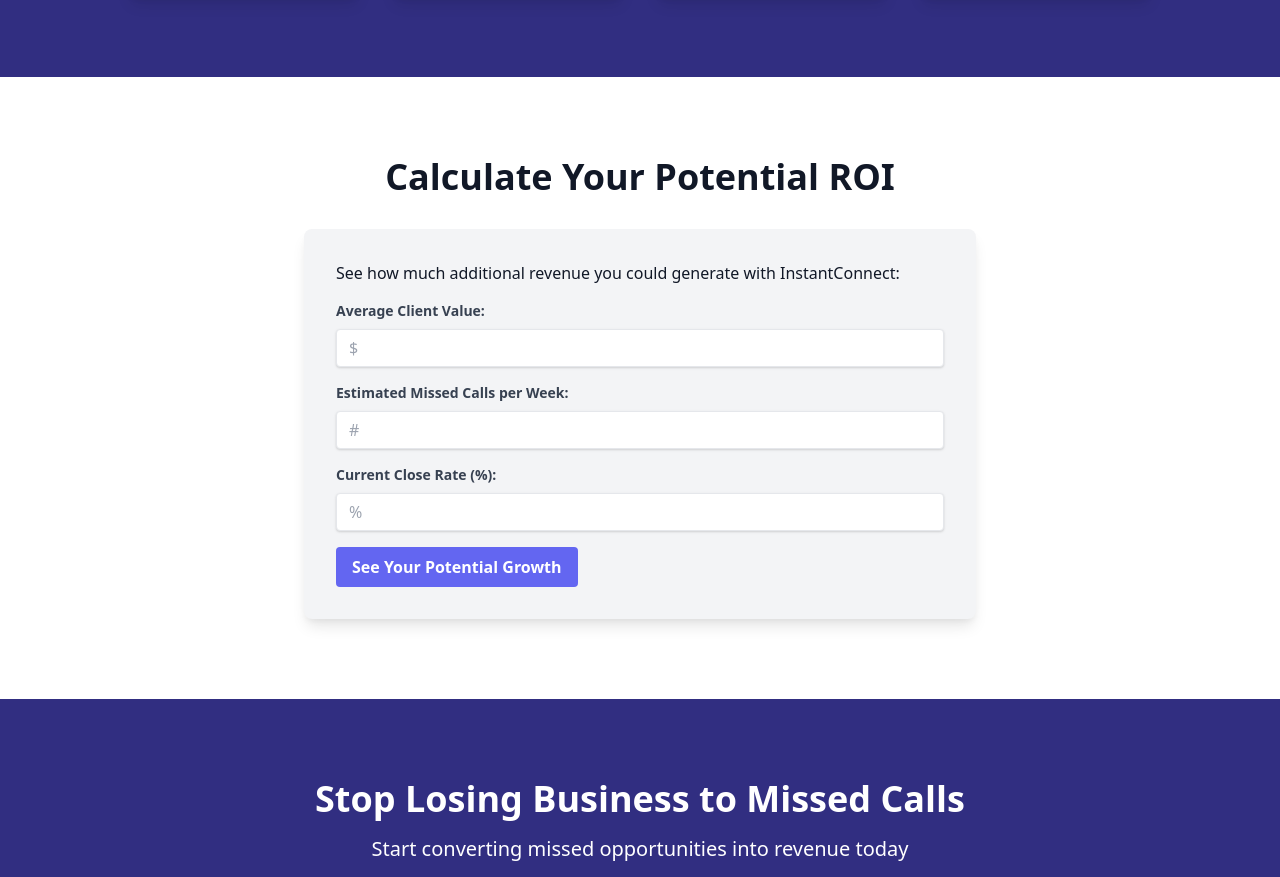
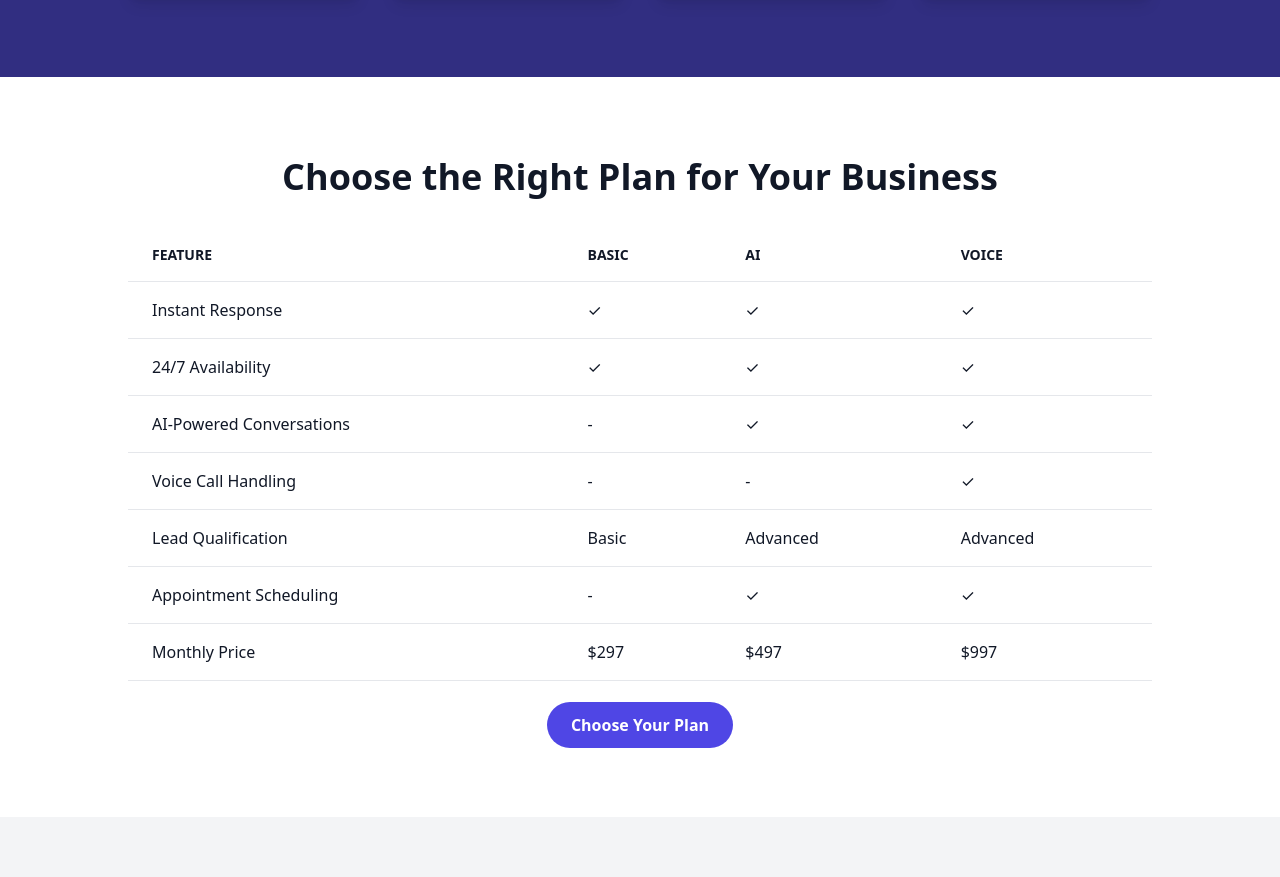
Before and after one commit to APP-EAS/testnewlanding, a plain HTML site: page index.html in a window 1280 px wide. Shown: the part 1923-2800 px from the top of the page. Drawn offline with nearby package versions, Linux system fonts and the light colour scheme.

Commit message:
Update index.html

```diff
--- a/index.html
+++ b/index.html
@@ -44,6 +44,9 @@
                         <a href="#benefits" class="block mt-4 lg:inline-block lg:mt-0 text-indigo-200 hover:text-white mr-4">
                             Key Benefits
                         </a>
+                        <a href="#comparison" class="block mt-4 lg:inline-block lg:mt-0 text-indigo-200 hover:text-white mr-4">
+                            Plan Comparison
+                        </a>
                         <a href="#roi-calculator" class="block mt-4 lg:inline-block lg:mt-0 text-indigo-200 hover:text-white mr-4">
                             ROI Calculator
                         </a>
@@ -71,7 +74,7 @@
             <h2 class="text-3xl sm:text-4xl font-bold mb-8 text-center">Experience InstantConnect Live</h2>
             <div class="bg-gray-100 rounded-lg shadow-lg p-8 text-center">
                 <p class="text-xl mb-6">Witness our 2-3 minute response time:</p>
-                <a href="tel:+14159188021" class="text-3xl font-bold text-indigo-600 hover:text-indigo-800 transition duration-300">+1 (833) 315-4088</a>
+                <a href="tel:+18333154088" class="text-3xl font-bold text-indigo-600 hover:text-indigo-800 transition duration-300">+1 (833) 315-4088</a>
                 <p class="mt-4 text-gray-700 mb-8">Call now, let it go to voicemail, and watch how quickly we engage!</p>
                 <a href="https://instantconnectai.eliteaisolutions.com/" class="bg-indigo-600 hover:bg-indigo-700 text-white font-bold py-3 px-6 rounded-full transition duration-300">Ready to Get Started?</a>
             </div>
@@ -90,12 +93,12 @@
                 <div class="bg-white rounded-lg shadow-lg p-6">
                     <div class="text-4xl font-bold text-indigo-600 mb-4">2</div>
                     <h3 class="text-xl font-bold mb-2">Immediate Engagement</h3>
-                    <p>Within 2-3 minutes, our AI initiates contact with the caller via SMS or voice call.</p>
+                    <p>Within 2-3 minutes, InstantConnect initiates contact with the caller via SMS or voice call.</p>
                 </div>
                 <div class="bg-white rounded-lg shadow-lg p-6">
                     <div class="text-4xl font-bold text-indigo-600 mb-4">3</div>
-                    <h3 class="text-xl font-bold mb-2">Lead Conversion</h3>
-                    <p>Our AI qualifies leads, schedules appointments, and seamlessly hands off to your team.</p>
+                    <h3 class="text-xl font-bold mb-2">Lead Capture</h3>
+                    <p>InstantConnect captures lead information and notifies your team for timely follow-up.</p>
                 </div>
             </div>
         </div>
@@ -125,10 +128,75 @@
         </div>
     </section>
 
-    <section class="bg-white py-20" id="roi-calculator">
+    <section class="bg-white py-20" id="comparison">
+        <div class="max-w-6xl mx-auto px-6 sm:px-8 lg:px-16">
+            <h2 class="text-3xl sm:text-4xl font-bold mb-8 text-center">Choose the Right Plan for Your Business</h2>
+            <div class="overflow-x-auto">
+                <table class="w-full text-left border-collapse">
+                    <thead>
+                        <tr>
+                            <th class="py-4 px-6 bg-grey-lightest font-bold uppercase text-sm text-grey-dark border-b border-grey-light">Feature</th>
+                            <th class="py-4 px-6 bg-grey-lightest font-bold uppercase text-sm text-grey-dark border-b border-grey-light">Basic</th>
+                            <th class="py-4 px-6 bg-grey-lightest font-bold uppercase text-sm text-grey-dark border-b border-grey-light">AI</th>
+                            <th class="py-4 px-6 bg-grey-lightest font-bold uppercase text-sm text-grey-dark border-b border-grey-light">Voice</th>
+                        </tr>
+                    </thead>
+                    <tbody>
+                        <tr>
+                            <td class="py-4 px-6 border-b border-grey-light">Instant Response</td>
+                            <td class="py-4 px-6 border-b border-grey-light">✓</td>
+                            <td class="py-4 px-6 border-b border-grey-light">✓</td>
+                            <td class="py-4 px-6 border-b border-grey-light">✓</td>
+                        </tr>
+                        <tr>
+                            <td class="py-4 px-6 border-b border-grey-light">24/7 Availability</td>
+                            <td class="py-4 px-6 border-b border-grey-light">✓</td>
+                            <td class="py-4 px-6 border-b border-grey-light">✓</td>
+                            <td class="py-4 px-6 border-b border-grey-light">✓</td>
+                        </tr>
+                        <tr>
+                            <td class="py-4 px-6 border-b border-grey-light">AI-Powered Conversations</td>
+                        <td class="py-4 px-6 border-b border-grey-light">-</td>
+                        <td class="py-4 px-6 border-b border-grey-light">✓</td>
+                        <td class="py-4 px-6 border-b border-grey-light">✓</td>
+                    </tr>
+                    <tr>
+                        <td class="py-4 px-6 border-b border-grey-light">Voice Call Handling</td>
+                        <td class="py-4 px-6 border-b border-grey-light">-</td>
+                        <td class="py-4 px-6 border-b border-grey-light">-</td>
+                        <td class="py-4 px-6 border-b border-grey-light">✓</td>
+                    </tr>
+                    <tr>
+                        <td class="py-4 px-6 border-b border-grey-light">Lead Qualification</td>
+                        <td class="py-4 px-6 border-b border-grey-light">Basic</td>
+                        <td class="py-4 px-6 border-b border-grey-light">Advanced</td>
+                        <td class="py-4 px-6 border-b border-grey-light">Advanced</td>
+                    </tr>
+                    <tr>
+                        <td class="py-4 px-6 border-b border-grey-light">Appointment Scheduling</td>
+                        <td class="py-4 px-6 border-b border-grey-light">-</td>
+                        <td class="py-4 px-6 border-b border-grey-light">✓</td>
+                        <td class="py-4 px-6 border-b border-grey-light">✓</td>
+                    </tr>
+                    <tr>
+                        <td class="py-4 px-6 border-b border-grey-light">Monthly Price</td>
+                        <td class="py-4 px-6 border-b border-grey-light">$297</td>
+                        <td class="py-4 px-6 border-b border-grey-light">$497</td>
+                        <td class="py-4 px-6 border-b border-grey-light">$997</td>
+                    </tr>
+                </tbody>
+            </table>
+        </div>
+        <div class="text-center mt-8">
+            <a href="https://instantconnectai.eliteaisolutions.com/" class="bg-indigo-600 hover:bg-indigo-700 text-white font-bold py-3 px-6 rounded-full transition duration-300">Choose Your Plan</a>
+        </div>
+    </div>
+</section>
+
+<section class="bg-gray-100 py-20" id="roi-calculator">
     <div class="max-w-6xl mx-auto px-6 sm:px-8 lg:px-16">
         <h2 class="text-3xl sm:text-4xl font-bold mb-8 text-center">Calculate Your Potential ROI</h2>
-            <div class="max-w-2xl mx-auto bg-gray-100 rounded-lg shadow-lg p-8">
+        <div class="max-w-2xl mx-auto bg-white rounded-lg shadow-lg p-8">
             <p class="mb-4">See how much additional revenue you could generate with InstantConnect:</p>
             <div class="mb-4">
                 <label class="block text-gray-700 text-sm font-bold mb-2" for="client-value">
```
Lines whose indentation alone changed are shown as unchanged.
